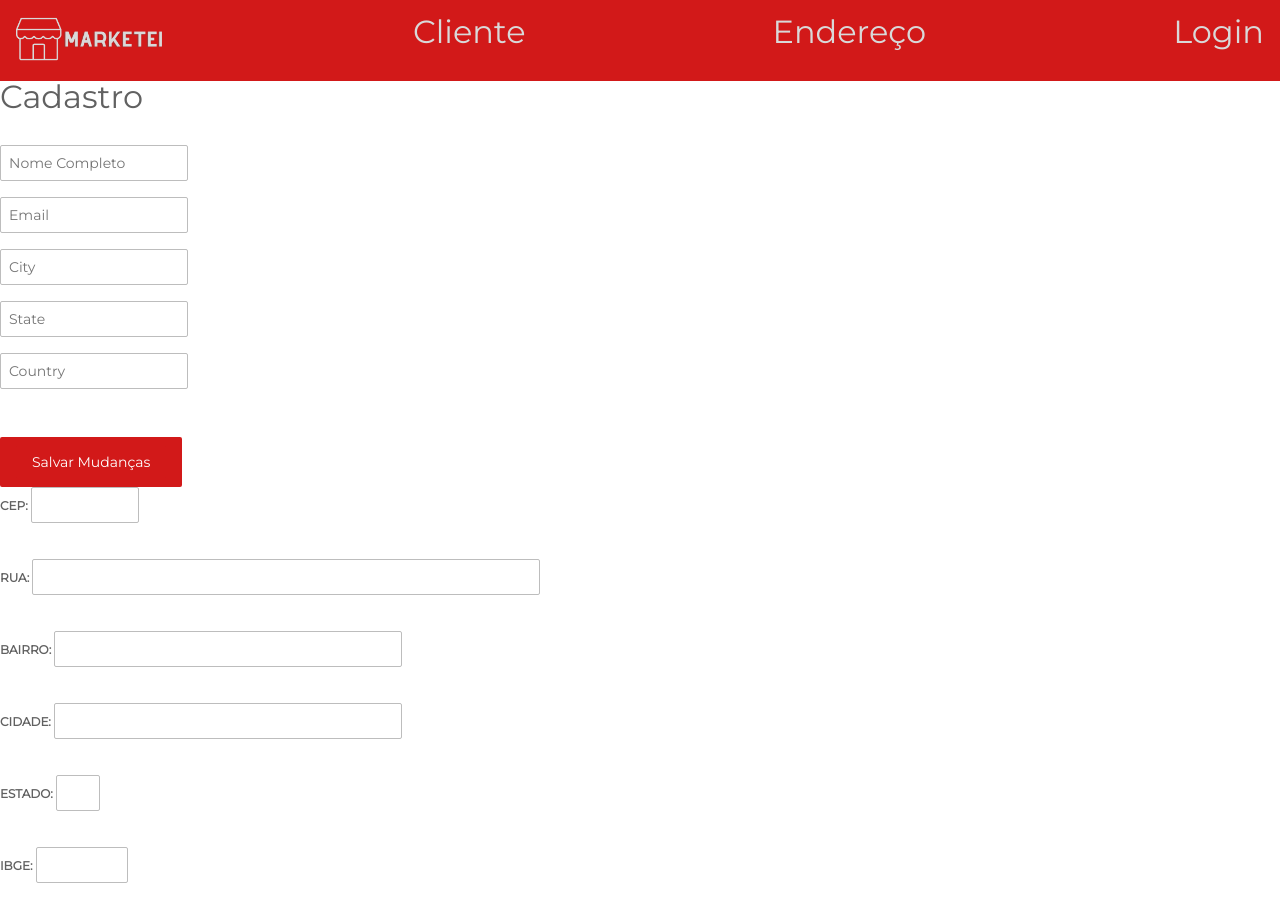
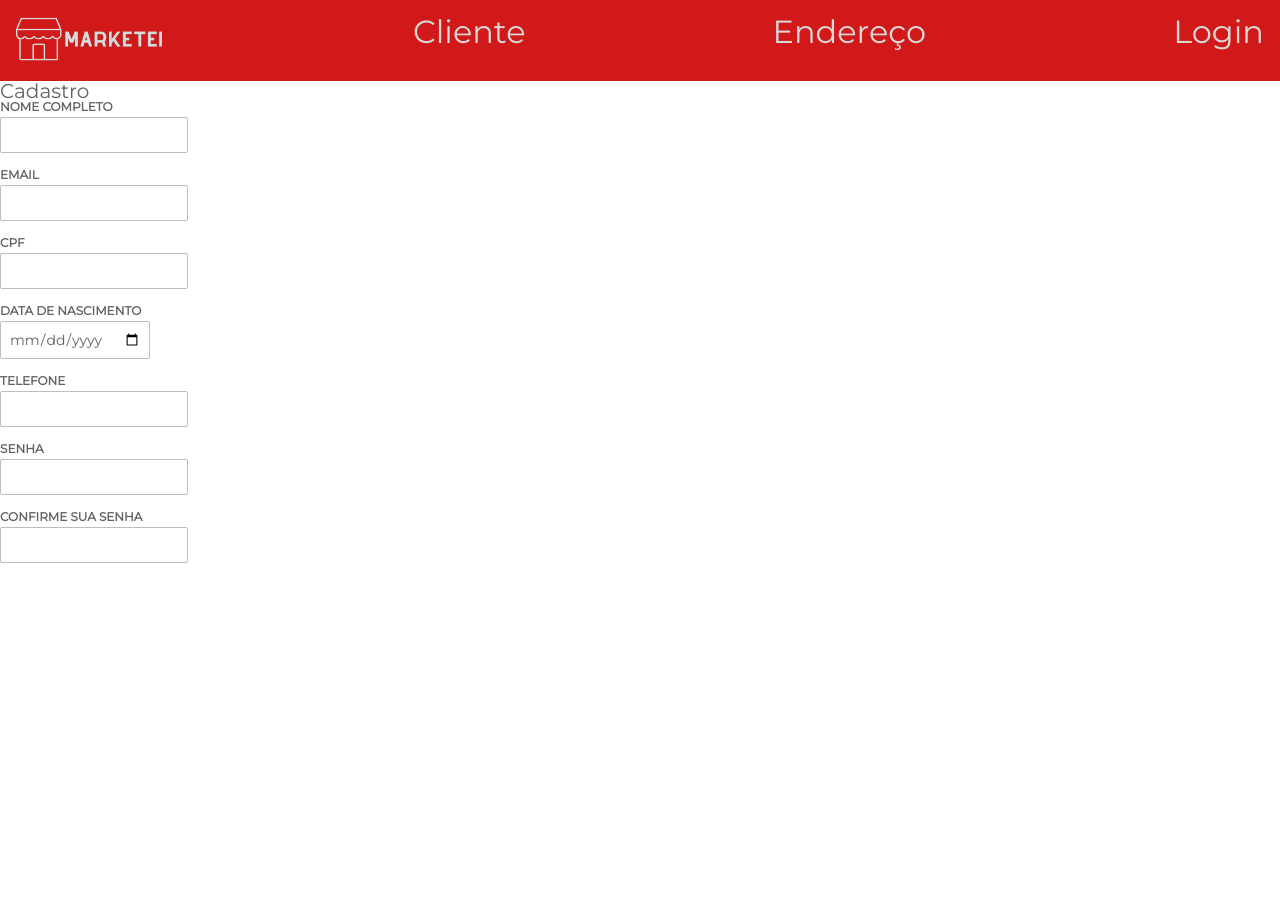
Before and after one commit to carloseadac/Marketplace1, an Angular app: page /client/register in a window 1280 px wide. After the commit the page ends 800 px from the top, so only its background shows below. Built offline with nearby package versions, Linux system fonts and the light colour scheme.

Commit message:
ultimo dia de maio

```diff
--- a/src/app/client-register/client-register.component.html
+++ b/src/app/client-register/client-register.component.html
@@ -1,107 +1,19 @@
+
 <app-top-bar [titulo]="titlePage"></app-top-bar>
 <link href="https://fonts.googleapis.com/css2?family=Montserrat&display=swap" rel="stylesheet">
 
-<h1>Cadastro</h1>
-<div>
-
-    <br><br>
-    <input type="text" placeholder="Nome Completo">
-    <br>
-    <input type="text" placeholder="Email">
-    <br>
-    <input type="text" placeholder="City">
-    <br>
-    <input type="text" placeholder="State">
-    <br>
-    <input type="text" placeholder="Country">
-    <br><br><br>
-    <div class="button">
-        <button>Salvar Mudanças</button>
-    </div>
-    <br>
-</div>
-<form method="get" action=".">
-    <label>Cep:
-    <input name="cep" type="text" id="cep" value="" size="10" maxlength="9"
-           onblur="pesquisacep(this.value);" /></label><br />
-    <label>Rua:
-    <input name="rua" type="text" id="rua" size="60" /></label><br />
-    <label>Bairro:
-    <input name="bairro" type="text" id="bairro" size="40" /></label><br />
-    <label>Cidade:
-    <input name="cidade" type="text" id="cidade" size="40" /></label><br />
-    <label>Estado:
-    <input name="uf" type="text" id="uf" size="2" /></label><br />
-    <label>IBGE:
-    <input name="ibge" type="text" id="ibge" size="8" /></label><br />
-  </form>
-  <script>
-
-    function limpa_formulário_cep() {
-            //Limpa valores do formulário de cep.
-            document.getElementById('rua').value=("");
-            document.getElementById('bairro').value=("");
-            document.getElementById('cidade').value=("");
-            document.getElementById('uf').value=("");
-            document.getElementById('ibge').value=("");
-    }
-
-    function meu_callback(conteudo) {
-        if (!("erro" in conteudo)) {
-            //Atualiza os campos com os valores.
-            document.getElementById('rua').value=(conteudo.logradouro);
-            document.getElementById('bairro').value=(conteudo.bairro);
-            document.getElementById('cidade').value=(conteudo.localidade);
-            document.getElementById('uf').value=(conteudo.uf);
-            document.getElementById('ibge').value=(conteudo.ibge);
-        } //end if.
-        else {
-            //CEP não Encontrado.
-            limpa_formulário_cep();
-            alert("CEP não encontrado.");
-        }
-    }
-
-    function pesquisacep(valor) {
-
-        //Nova variável "cep" somente com dígitos.
-        var cep = valor.replace(/\D/g, '');
-
-        //Verifica se campo cep possui valor informado.
-        if (cep != "") {
-
-            //Expressão regular para validar o CEP.
-            var validacep = /^[0-9]{8}$/;
-
-            //Valida o formato do CEP.
-            if(validacep.test(cep)) {
-
-                //Preenche os campos com "..." enquanto consulta webservice.
-                document.getElementById('rua').value="...";
-                document.getElementById('bairro').value="...";
-                document.getElementById('cidade').value="...";
-                document.getElementById('uf').value="...";
-                document.getElementById('ibge').value="...";
-
-                //Cria um elemento javascript.
-                var script = document.createElement('script');
-
-                //Sincroniza com o callback.
-                script.src = 'https://viacep.com.br/ws/'+ cep + '/json/?callback=meu_callback';
-
-                //Insere script no documento e carrega o conteúdo.
-                document.body.appendChild(script);
-
-            } //end if.
-            else {
-                //cep é inválido.
-                limpa_formulário_cep();
-                alert("Formato de CEP inválido.");
-            }
-        } //end if.
-        else {
-            //cep sem valor, limpa formulário.
-            limpa_formulário_cep();
-        }
-    };
-</script>
+<h2>Cadastro</h2>
+<label>Nome Completo</label>
+<input type="text" id="name"  required="required">
+<label>Email</label>
+<input id="email" required="required">
+<label>CPF</label>
+<input name="cpf" type="text" id="cpf" required="required">
+<label>Data de Nascimento</label>
+<input type="date">
+<label>Telefone</label>
+<input type="tel">
+<label>Senha</label>
+<input type="password" name="Senha" id="Senha">
+<label>Confirme sua Senha</label>
+<input type="password" name="CSenha" id="CSenha">
--- a/src/app/client-register/client-register.component.ts
+++ b/src/app/client-register/client-register.component.ts
@@ -11,6 +11,9 @@ export class ClientRegisterComponent implements OnInit {
   constructor() { }
 
   ngOnInit(): void {
-  }
+
+    }
+
+
 
 }
--- a/src/app/login/login.component.html
+++ b/src/app/login/login.component.html
@@ -1,4 +1,4 @@
-
+<app-top-bar></app-top-bar>
 <div class="register-box">
     <div class="login">
         <br>
@@ -8,12 +8,13 @@
         <br>
         <input type="password" id="password"  required="required" placeholder="Senha">
         <br>
+        <input type="checkbox" name="manterlogado" id="manterlogado" value="" />
+        <label for="manterlogado" style="display: inline;">Manter-me logado</label>
+        <br>
         <button type="button" (click)="login()">Logar</button>
-        <br>
         <br>
         <a class="subline">Esqueceu sua senha?</a>
     </div>
-
     <h2>Ainda não tem cadastro?</h2>
     <br>
     <button type="button" [routerLink]="['/client/register']">Clique Aqui</button>
--- a/src/styles.css
+++ b/src/styles.css
@@ -293,3 +293,7 @@ table {
   .login{
     padding-bottom: 4%;
   }
+  .check{
+    display: inline;
+
+  }
```
Lines whose indentation alone changed are shown as unchanged.
